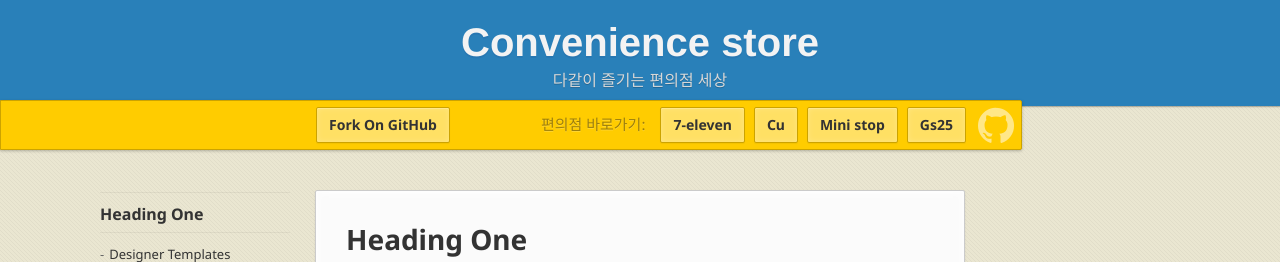
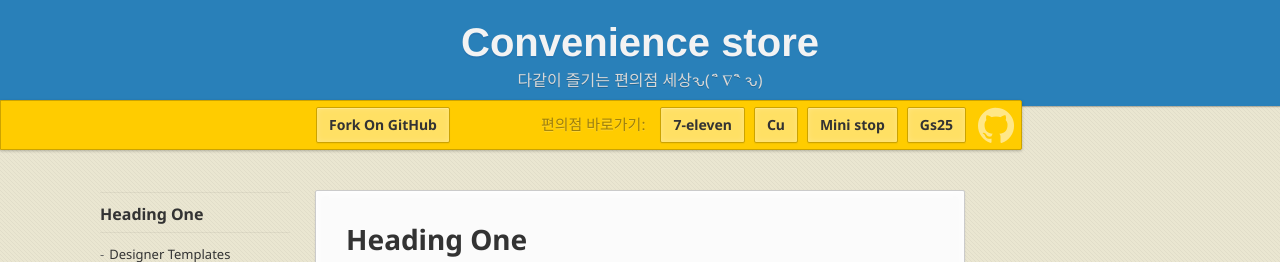
Before and after one commit to Jason-Yeon/junghyunson.github.com, a Jekyll site: the page built from index.md, in a window 1280 px wide. Shown: the top 262 px of the page. Built offline with Jekyll 4.4.1, drawn with Linux system fonts in a browser that asks for light colours; nearby versions of some CDN libraries; some web fonts are replaced.

```diff
--- a/_includes/header.html
+++ b/_includes/header.html
@@ -18,6 +18,6 @@
   <header>
     <a href="">
       <h1>Convenience store</h1>
-      <p>다같이 즐기는 편의점 세상 </p>
+      <p>다같이 즐기는 편의점 세상ԅ( `ิิ ∇ `ิิ ԅ) </p>
     </a>
   </header>
```
